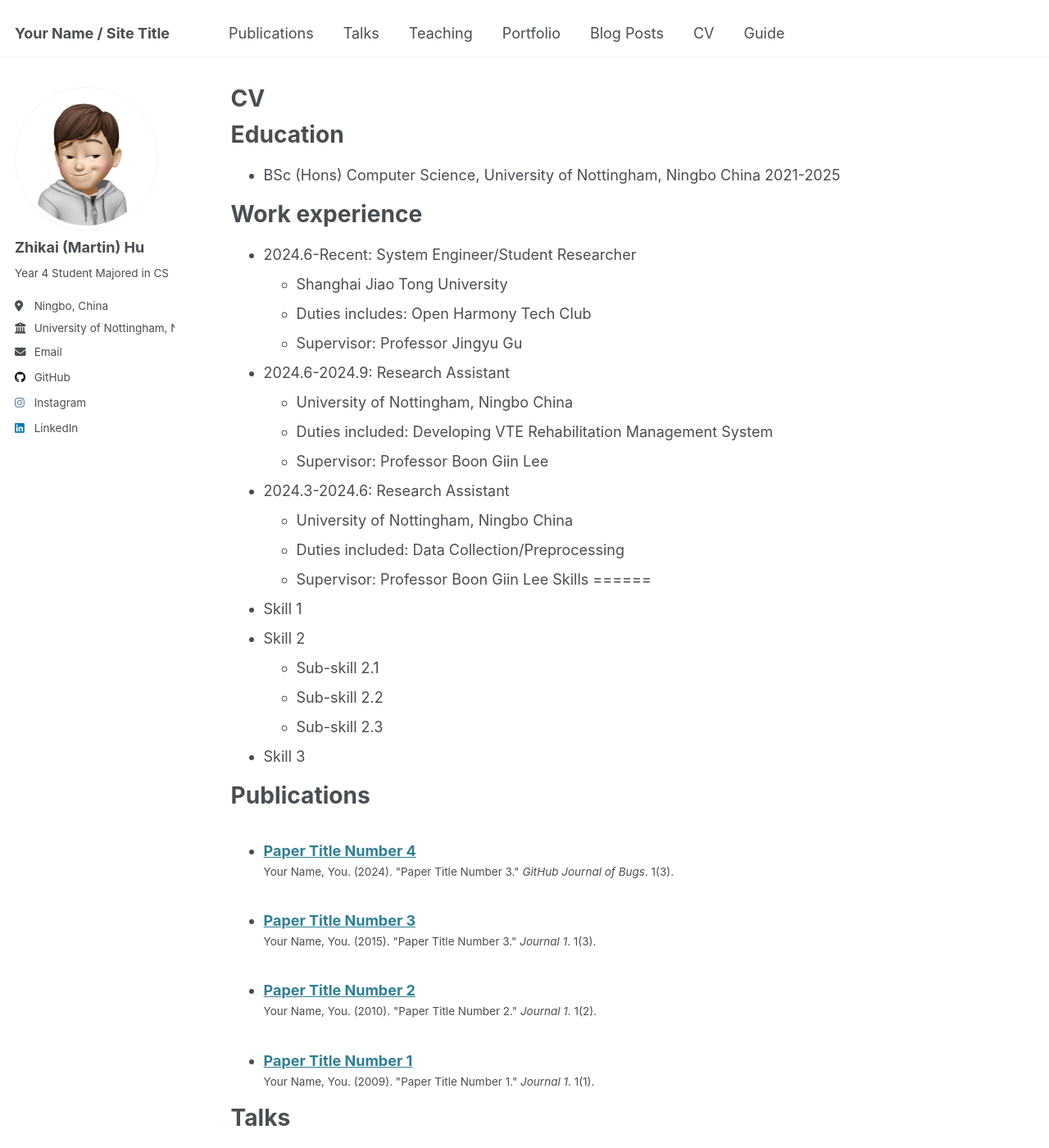
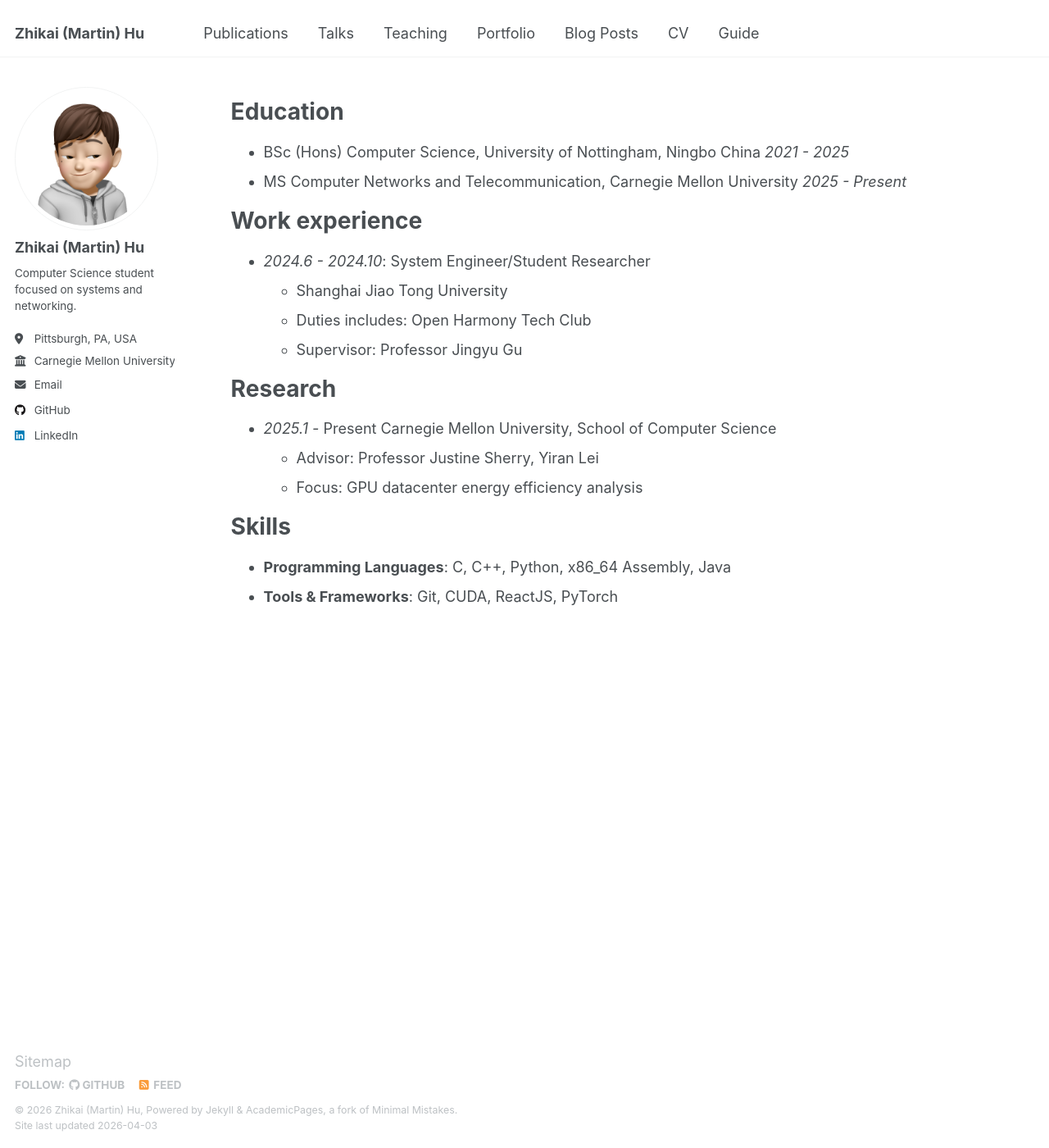
Before and after one commit to Martin-HZK/Martin-HZK.github.io, a Jekyll site: the page built from _pages/cv.md, in a window 1280 px wide and 1400 px high. Shown: the whole window at 82% size. Built offline with Jekyll 4.4.1, drawn with Linux system fonts in a browser that asks for light colours; some of the changed text lies outside the part shown.

Commit message:
Create a commit message for the following changes: - Updated the site title in _config.yml to "Zhikai (Martin) Hu". - Updated the bio in _config.yml to "Computer Science student focused on systems and networking." - Updated the location in _config.yml to "Pittsburgh, PA, USA". - Updated the employer in _config.yml to "Carnegie Mellon University". - Updated the email in _config.yml to "manunitedhzk7@outlook

```diff
--- a/_config.yml
+++ b/_config.yml
@@ -9,11 +9,11 @@
 # Basic Site Settings
 locale                   : "en-US"
 site_theme               : "default"
-title                    : "Your Name / Site Title"
+title                    : "Zhikai (Martin) Hu"
 title_separator          : "-"
-name                     : &name "Your Name"
+name                     : &name "Zhikai (Martin) Hu"
 description              : &description "personal description"
-url                      : https://academicpages.github.io # the base hostname & protocol for your site e.g. "https://[your GitHub username].github.io"
+url                      : https://Martin-HZK.github.io # the base hostname & protocol for your site e.g. "https://[your GitHub username].github.io"
 baseurl                  : "" # the subpath of your site, e.g. "/blog"
 repository               : "academicpages/academicpages.github.io"
 
@@ -25,11 +25,11 @@ author:
   avatar           : "profile.png"
   name             : "Zhikai (Martin) Hu"
   pronouns         : # example: "she/her"
-  bio              : "Year 4 Student Majored in CS"
-  location         : "Ningbo, China"
-  employer         : "University of Nottingham, Ningbo China"
+  bio              : "Computer Science student focused on systems and networking."
+  location         : "Pittsburgh, PA, USA"
+  employer         : "Carnegie Mellon University"
   uri              : # URL
-  email            : "scyzh8@nottingham.edu.cn"
+  email            : "manunitedhzk7@outlook.com"
 
   # Academic websites
   arxiv            : # URL - Update with the correct link to your profile
@@ -57,9 +57,9 @@ author:
   goodreads        : # Username
   google_plus      : # Username
   keybase          : # Username
-  instagram        : martinhu9342
+  instagram        : # Username
   lastfm           : # Username
-  linkedin         : Zhikai (Martin) Hu
+  linkedin         : https://www.linkedin.com/in/zhikaihu
   mastodon         : # URL
   medium           : # URL
   pinterest        : # Username
--- a/_pages/cv.md
+++ b/_pages/cv.md
@@ -11,33 +11,31 @@ redirect_from:
 
 Education
 ======
-* BSc (Hons)  Computer Science, University of Nottingham, Ningbo China 2021-2025
+* BSc (Hons)  Computer Science, University of Nottingham, Ningbo China *2021 - 2025*
+* MS Computer Networks and Telecommunication, Carnegie Mellon University *2025 - Present*
 
 Work experience
 ======
-* 2024.6-Recent: System Engineer/Student Researcher
+<!-- * 2025.5 - Present: Microsoft Research Asia (Beijing) -->
+* *2024.6 - 2024.10*: System Engineer/Student Researcher
   * Shanghai Jiao Tong University
   * Duties includes: Open Harmony Tech Club
   * Supervisor: Professor Jingyu Gu
-* 2024.6-2024.9: Research Assistant
-  * University of Nottingham, Ningbo China
-  * Duties included: Developing VTE Rehabilitation Management System
-  * Supervisor: Professor Boon Giin Lee
 
-* 2024.3-2024.6: Research Assistant
-  * University of Nottingham, Ningbo China
-  * Duties included: Data Collection/Preprocessing
-  * Supervisor: Professor Boon Giin Lee
+
+Research
+======
+* *2025.1 -* Present Carnegie Mellon University, School of Computer Science
+  * Advisor: Professor Justine Sherry, Yiran Lei
+  * Focus: GPU datacenter energy efficiency analysis
+
+
 Skills
 ======
-* Skill 1
-* Skill 2
-  * Sub-skill 2.1
-  * Sub-skill 2.2
-  * Sub-skill 2.3
-* Skill 3
+* **Programming Languages**: C, C++, Python, x86_64 Assembly, Java
+* **Tools & Frameworks**: Git, CUDA, ReactJS, PyTorch
 
-Publications
+<!-- Publications
 ======
   <ul>{% for post in site.publications reversed %}
     {% include archive-single-cv.html %}
@@ -53,8 +51,8 @@ Teaching
 ======
   <ul>{% for post in site.teaching reversed %}
     {% include archive-single-cv.html %}
-  {% endfor %}</ul>
-
+  {% endfor %}</ul> -->
+<!--
 Service and leadership
 ======
-* Currently signed in to 43 different slack teams
+* Currently signed in to 43 different slack teams -->
```
Also changed, not shown: other parts of _pages/cv.md (+1 -1 lines), images/avatar.jpg (added).
